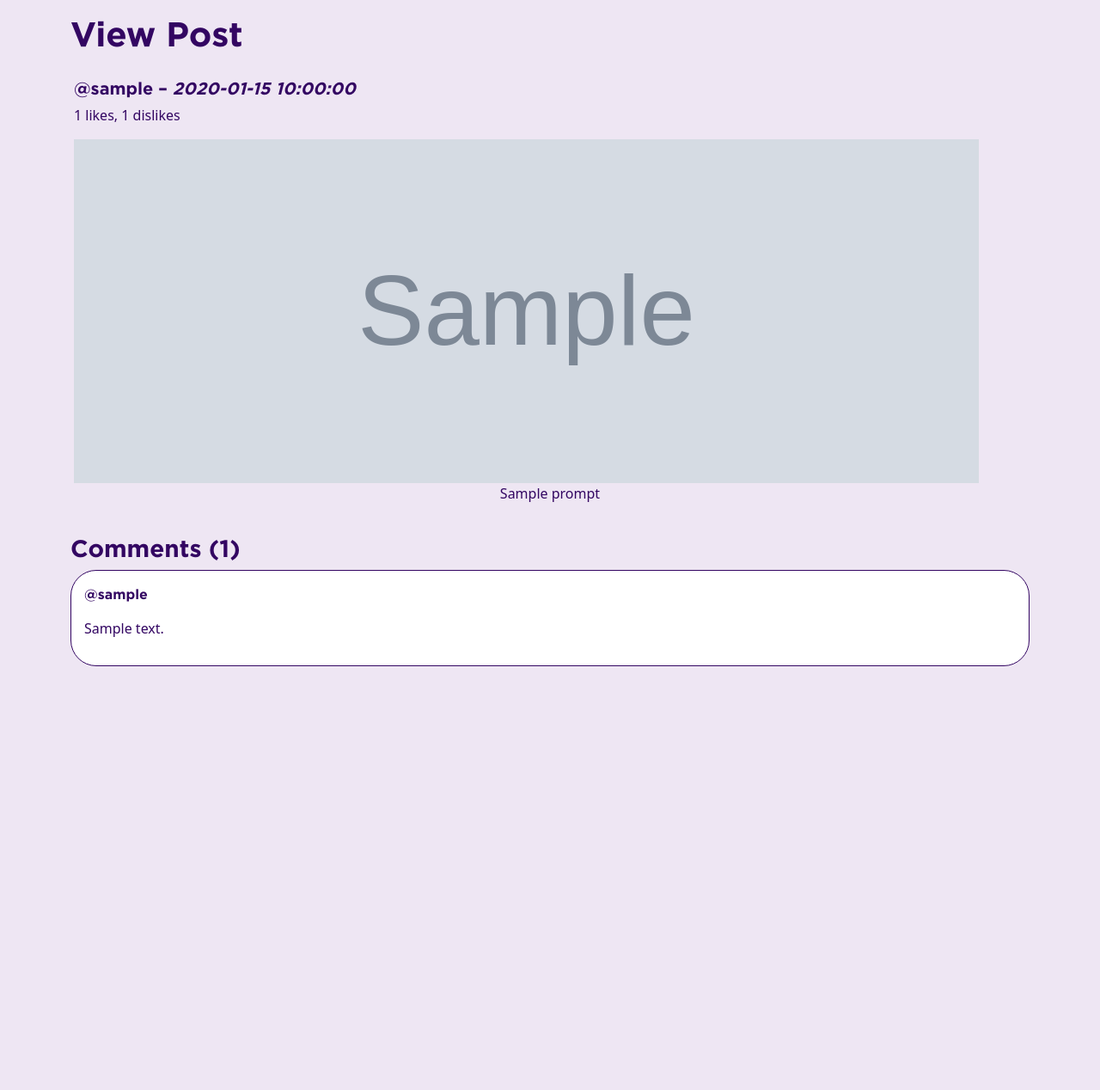
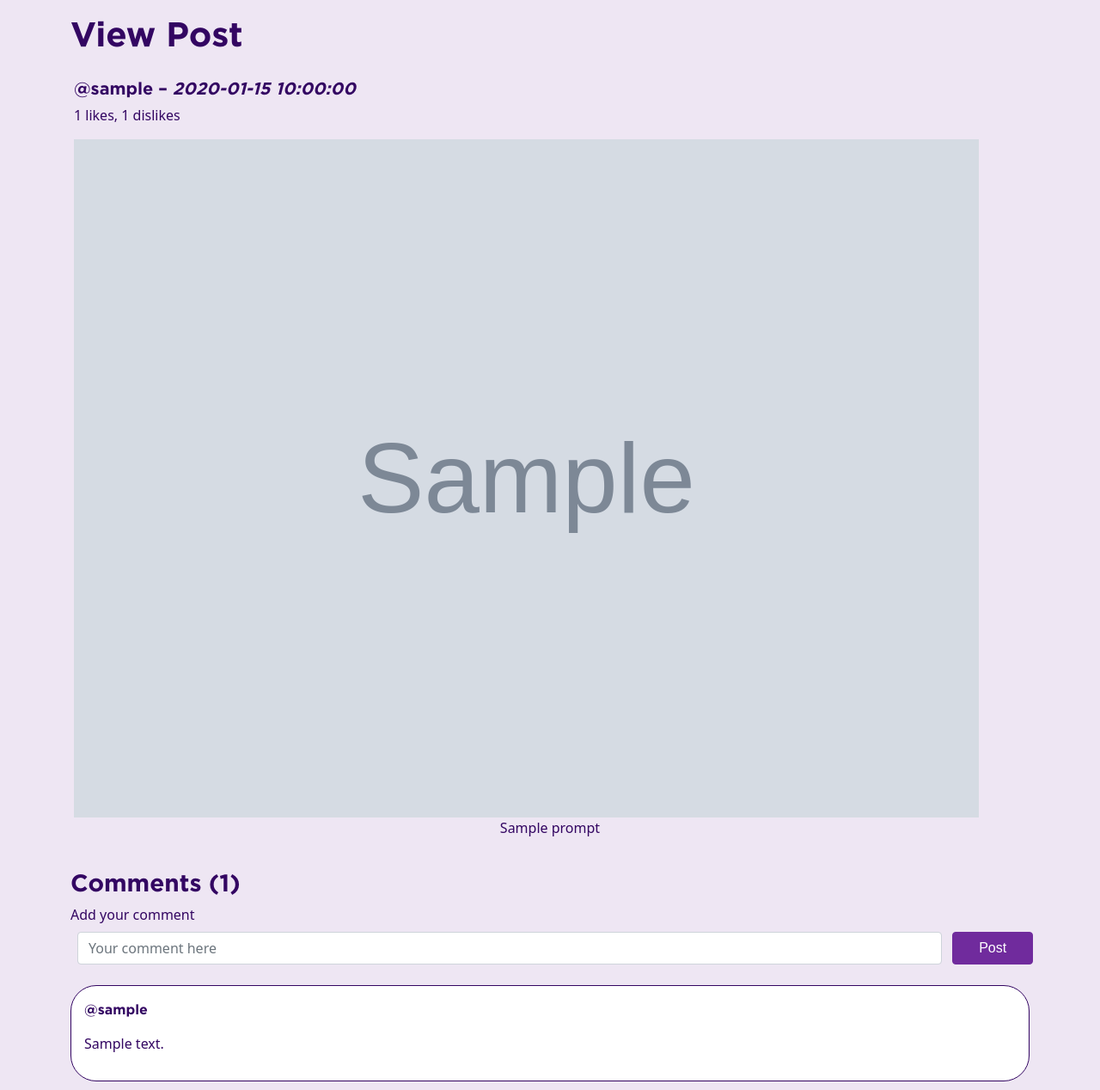
Before and after one commit to software-students-fall2022/final-project-project5-team2, a Flask app: template web-app/templates/post.html in a window 1280 px wide. Shown: the whole page at 86% size. Before the commit the page ends 775 px from the top, so only its background shows below. Run offline with Flask 2, Linux system fonts and the light colour scheme; the template is opened without the code that fills it: most values are stand-ins (such as "Sample title", 1, 10 or a date in 2020); grey boxes marked "Sample" are stand-in pictures.

Commit message:
Added comment front end

```diff
--- a/web-app/templates/post.html
+++ b/web-app/templates/post.html
@@ -19,12 +19,26 @@
                 <h5 style="font-family: GothamBold; color: #330662; margin-top: 15px;"> @{{post['username']}} – <i> {{post['time_since']}} </i> </h5>
                 <p> {{post['upvotes']|length}} likes, {{post['downvotes']|length}} dislikes</p>
 
-                <img style="height: 400px; width: 95%; background-color: gray; margin-left: auto; margin-right: auto;" src="{{ post['photo'] }}" alt="post" />
+                <img style="width: 95%; margin-left: auto; margin-right: auto;" src="{{ post['photo'] }}" alt="post" />
                 <p class="text-center"> {{post['prompt']}} </p>
 
             </div>
             <div class="post-comments">
-                <h3 style="font-family: GothamBold; color: #330662; margin-top: 15px;"> Comments ({{post['comments']|length}}) </h3>
+                <h3 class= "col gx-0"style="font-family: GothamBold; color: #330662; margin-top: 15px;"> Comments ({{post['comments']|length}}) </h3>
+                <label for="user"> Add your comment </label>
+                <div class="container gx-0">
+                    <form method="POST" class="row mb-3 p-2">
+                        <div class="col-11">
+                            <input class="form-control" name="comment_body" aria-describedby="commentBody" placeholder="Your comment here">
+                            <input type="hidden" name="post_id" id="post_id" value="{{ post['_id'] }}" />
+                        </div>
+                        <div class="col-1 gx-0">
+                            <button type="submit" class="btn btn-primary w-100"> Post </button>
+                        </div>
+                    </form>
+
+                </div>
+
                 {% for comment in post['comments'] %}
                     <div class="comment">
                         <p style="font-family: GothamBold;"> <b> @{{comment['username']}} </b> </p>
```
